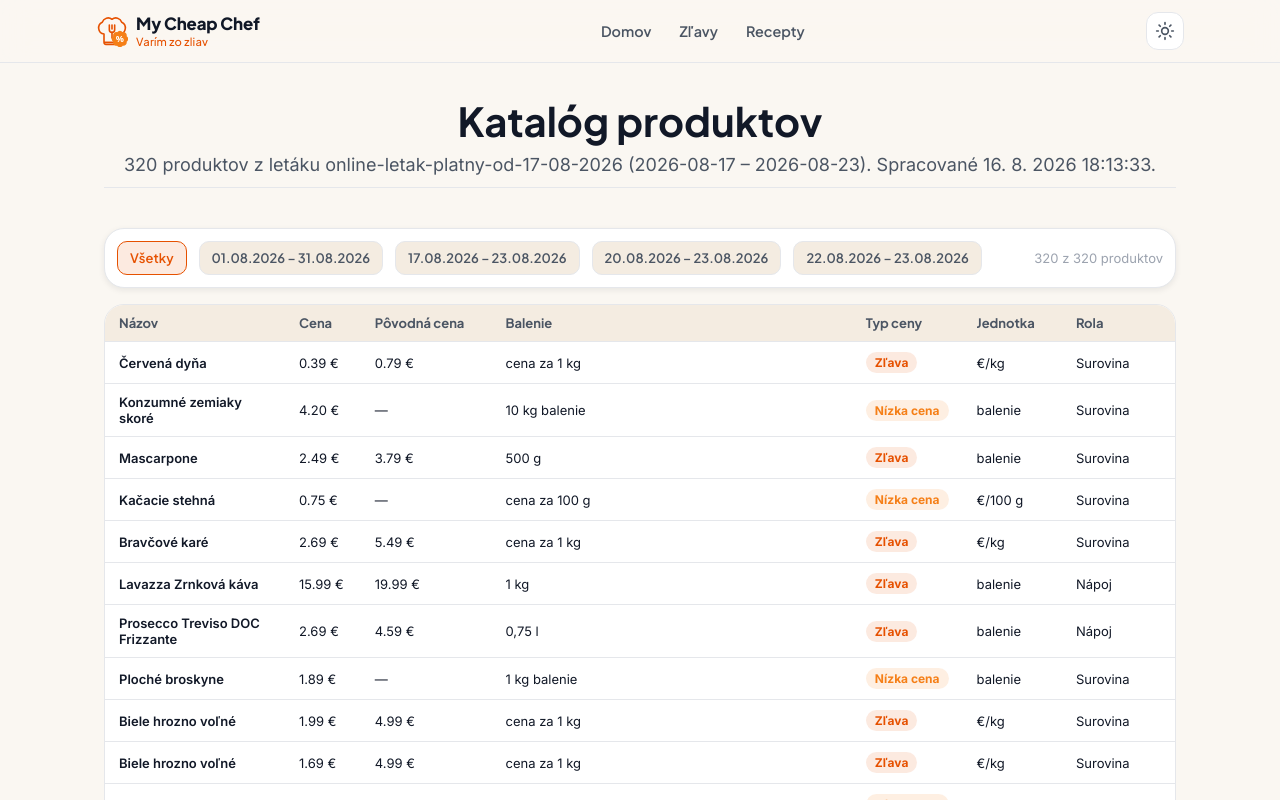
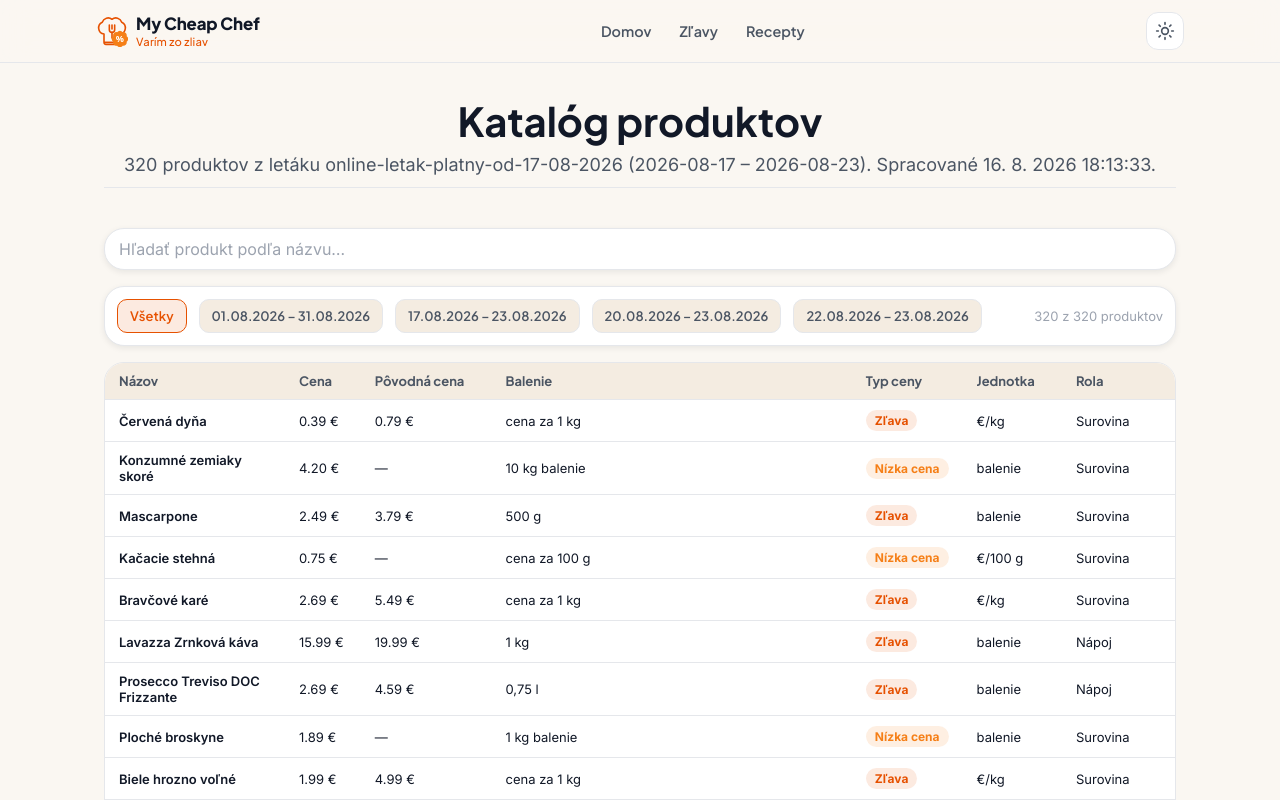
Before and after one commit to Sobanim/my-cheap-chef, a Next.js app: page /catalog in a window 1280 px wide. Shown: the top 800 px of the page. Built offline with nearby package versions, Linux system fonts and the light colour scheme; no server answers.

Commit message:
feat: add filtering by name of product to catalog page

```diff
--- a/src/components/CatalogExplorer/CatalogExplorer.module.scss
+++ b/src/components/CatalogExplorer/CatalogExplorer.module.scss
@@ -3,6 +3,27 @@
   flex-direction: column;
   gap: var(--spacing-lg);
   width: 100%;
+}
+
+.searchInput {
+  width: 100%;
+  font-family: var(--font-body), system-ui, sans-serif;
+  font-size: 1rem;
+  color: var(--color-text-primary);
+  background: var(--color-surface);
+  border: 1px solid var(--color-border);
+  border-radius: var(--radius-card);
+  padding: 10px 14px;
+  box-shadow: 0 2px 6px var(--color-shadow);
+
+  &::placeholder {
+    color: var(--color-text-muted);
+  }
+
+  &:focus {
+    outline: none;
+    border-color: var(--color-accent);
+  }
 }
 
 .filterBar {
--- a/src/components/CatalogExplorer/CatalogExplorer.tsx
+++ b/src/components/CatalogExplorer/CatalogExplorer.tsx
@@ -120,14 +120,22 @@ export const CatalogExplorer = ({ products }: Readonly<CatalogExplorerProps>) =>
   const availablePeriods = useMemo(() => collectAvailablePeriods(products), [products]);
   const [selectedPeriod, setSelectedPeriod] = useState<ValidityPeriod | null>(null);
   const [sort, setSort] = useState<{ column: SortColumn; direction: SortDirection } | null>(null);
+  const [searchQuery, setSearchQuery] = useState('');
 
   const filtered = useMemo(() => {
-    if (selectedPeriod === null) return products;
-    return products.filter(
-      (product) =>
-        product.validFrom === selectedPeriod.validFrom && product.validUntil === selectedPeriod.validUntil,
-    );
-  }, [products, selectedPeriod]);
+    let result = products;
+    if (selectedPeriod !== null) {
+      result = result.filter(
+        (product) =>
+          product.validFrom === selectedPeriod.validFrom && product.validUntil === selectedPeriod.validUntil,
+      );
+    }
+    const query = searchQuery.trim().toLowerCase();
+    if (query) {
+      result = result.filter((product) => product.name?.toLowerCase().includes(query));
+    }
+    return result;
+  }, [products, selectedPeriod, searchQuery]);
 
   const sorted = useMemo(() => {
     if (!sort) return filtered;
@@ -152,6 +160,14 @@ export const CatalogExplorer = ({ products }: Readonly<CatalogExplorerProps>) =>
 
   return (
     <div className={styles.explorer}>
+      <input
+        type="search"
+        className={styles.searchInput}
+        placeholder="Hľadať produkt podľa názvu…"
+        value={searchQuery}
+        onChange={(event) => setSearchQuery(event.target.value)}
+        aria-label="Hľadať produkt podľa názvu"
+      />
       <div className={styles.filterBar}>
         <button
           type="button"
@@ -182,7 +198,11 @@ export const CatalogExplorer = ({ products }: Readonly<CatalogExplorerProps>) =>
       </div>
 
       {sorted.length === 0 ? (
-        <p className={styles.emptyState}>V zadanom rozsahu dátumov nie sú žiadne produkty.</p>
+        <p className={styles.emptyState}>
+          {searchQuery.trim()
+            ? 'Žiadny produkt nezodpovedá hľadanému výrazu.'
+            : 'V zadanom rozsahu dátumov nie sú žiadne produkty.'}
+        </p>
       ) : (
         <div className={styles.tableWrapper}>
           <table className={styles.table}>
```
